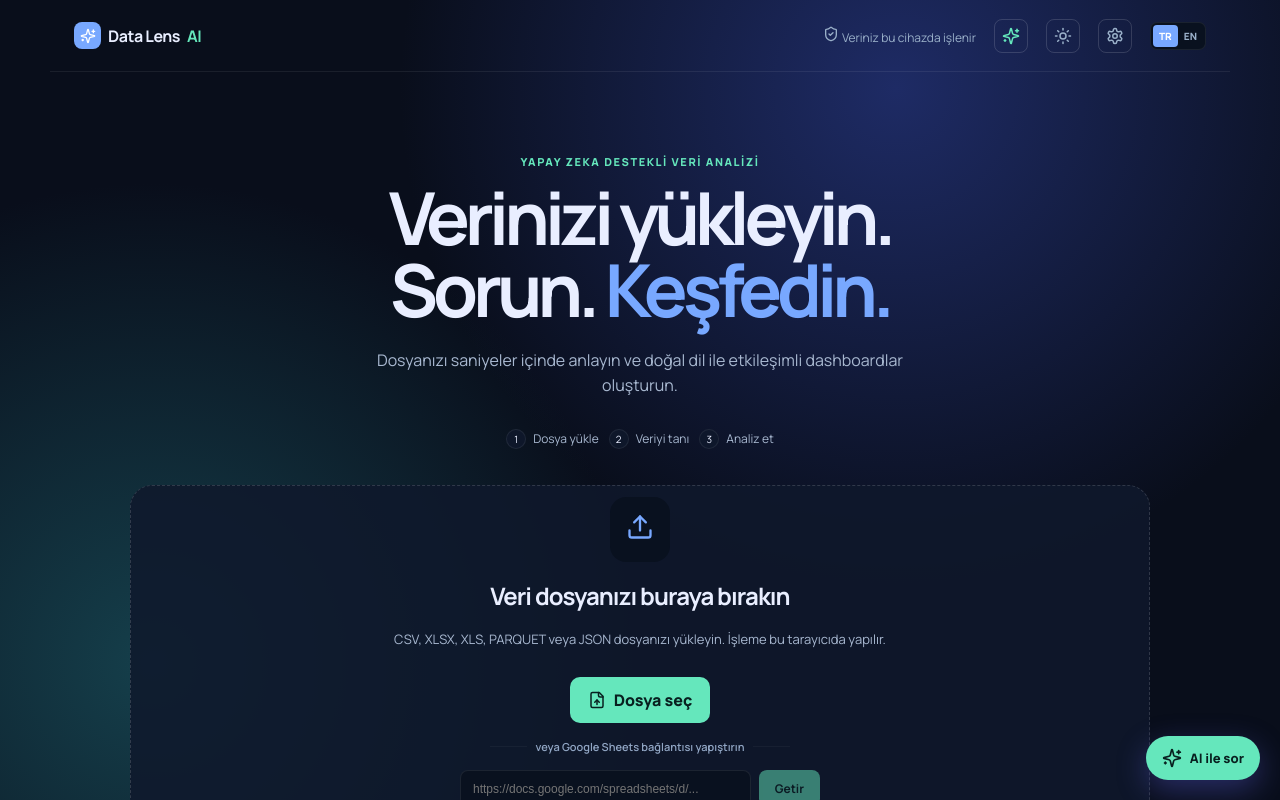
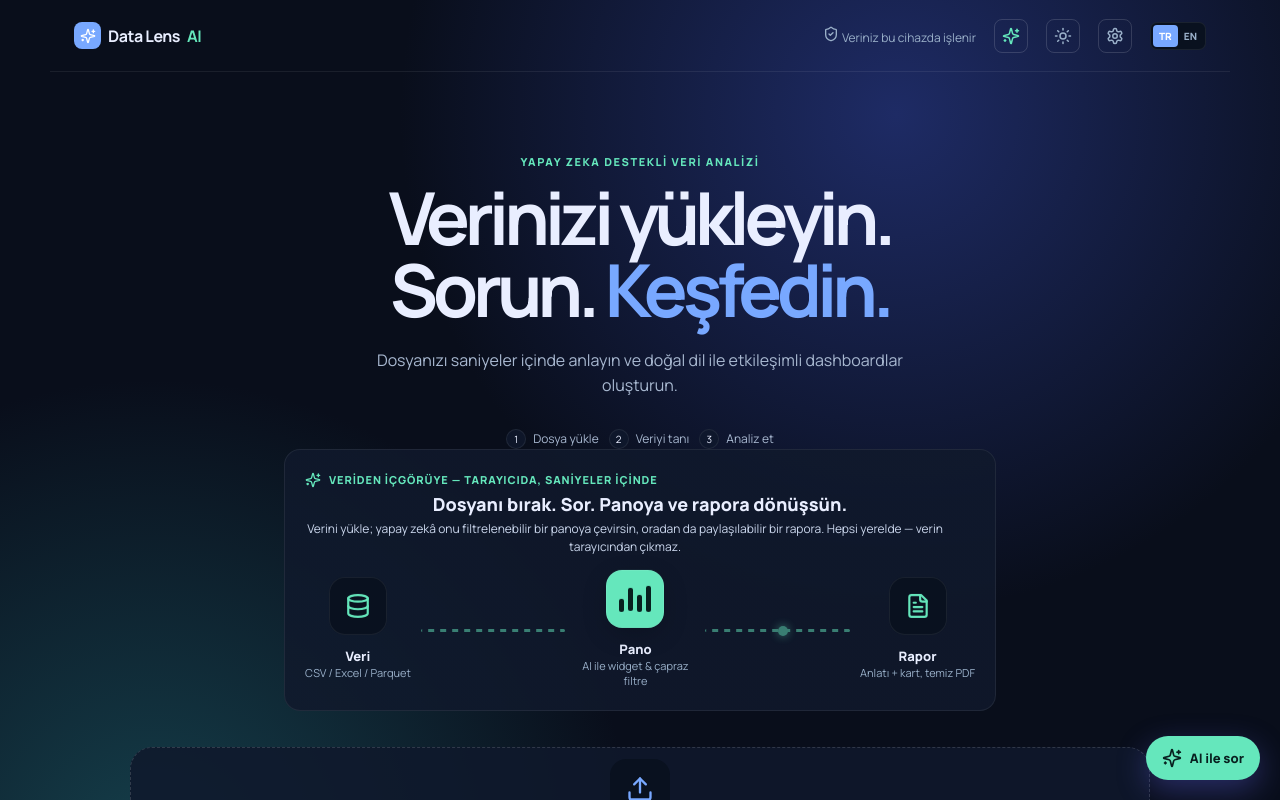
Before and after one commit to savhascelik/datalens, a React (Vite) app: page / in a window 1280 px wide. Shown: the top 800 px of the page. Built offline with nearby package versions, Linux system fonts and the light colour scheme.

Commit message:
fix: show the Data->Dashboard->Report journey on the real home hero (no active dataset), not inside the workspace

```diff
--- a/src/App.tsx
+++ b/src/App.tsx
@@ -9,6 +9,7 @@ import { SqlLabTab } from './components/SqlLabTab'
 import { ReportsTab } from './components/ReportsTab'
 import { SettingsModal } from './components/SettingsModal'
 import { AiChat } from './components/AiChat'
+import { IntroJourney } from './components/IntroJourney'
 import { buildDefaultInstanceWidgets } from './components/dashboard/defaultWidgets'
 import { onChatAttachment, type ChatAttachment } from './ai/attachmentBus'
 import { importFile, importGoogleSheet, getVirtualFileBytes, rehydrateLocalDataset, dropTable } from './data-engine'
@@ -427,6 +428,7 @@ function App() {
           <h1>{t('heroA')}<br />{t('heroB')} <em>{t('heroC')}</em></h1>
           <p className="hero-copy">{t('heroCopy')}</p>
           <div className="steps">{steps.map((step, index) => <div className="step" key={step}><span>{index + 1}</span>{step}</div>)}</div>
+          <IntroJourney t={t} />
         </section>
       )}
 
--- a/src/components/FilesTab.tsx
+++ b/src/components/FilesTab.tsx
@@ -2,7 +2,6 @@ import React, { useState } from 'react'
 import { Database, Trash2, Upload, BarChart3 } from 'lucide-react'
 import type { Dataset } from '../types'
 import { ProfileTab } from './ProfileTab'
-import { IntroJourney } from './IntroJourney'
 
 interface FilesTabProps {
   datasets: Dataset[]
@@ -50,9 +49,6 @@ export function FilesTab({
 
   return (
     <div style={{ animation: 'fadeIn 0.4s', display: 'flex', flexDirection: 'column', gap: '20px' }}>
-      {/* Anasayfa yolculuk animasyonu — yalnızca henüz veri yokken (landing anı) */}
-      {datasets.length === 0 && <IntroJourney t={t} />}
-
       {/* Workspace Title Header */}
       <div className="dataset-head" style={{ display: 'flex', justifyContent: 'space-between', alignItems: 'center' }}>
         <div>
```
